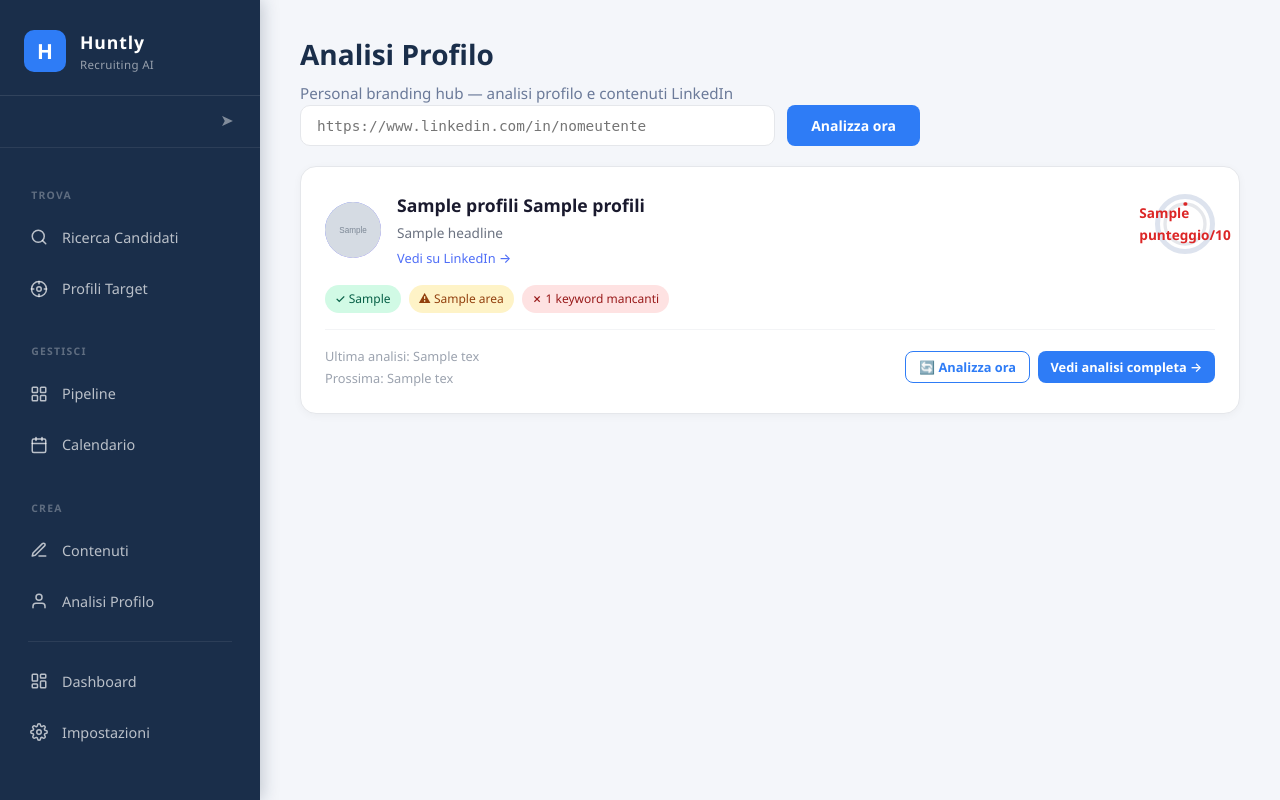
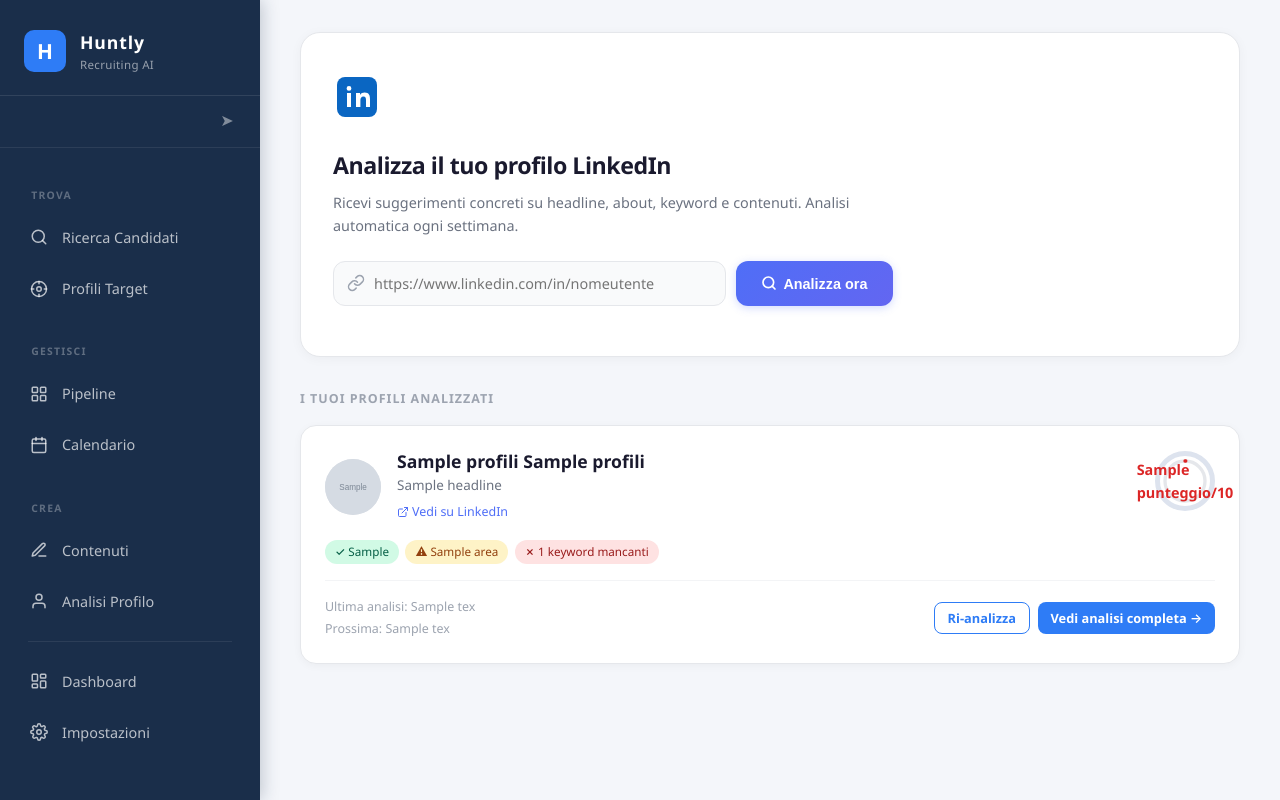
Before and after one commit to Steewee98/Huntly, a Python web app: template templates/profilo_personale.html in a window 1280 px wide. Run offline with Jinja, Linux system fonts and the light colour scheme; the template is opened without the code that fills it: most values are stand-ins (such as "Sample title", 1, 10 or a date in 2020); grey boxes marked "Sample" are stand-in pictures.

Commit message:
feat(profilo): redesign completo con hero card, storico come profilo-card, URL puliti
Co-Authored-By: Claude Opus 4.6 <noreply@anthropic.com>

```diff
--- a/templates/profilo_personale.html
+++ b/templates/profilo_personale.html
@@ -3,67 +3,52 @@
 
 {% block content %}
 
-{% if not profili and not storico %}
-<!-- ===== EMPTY STATE — Nessuna analisi ===== -->
-<div class="pp-empty-state">
-    <div class="pp-empty-box">
-        <div class="pp-empty-icon">
-            <svg width="56" height="56" viewBox="0 0 24 24" fill="none">
+<!-- ===== HERO / FORM ===== -->
+<div class="pp-hero {% if not profili and not storico %}pp-hero-center{% endif %}">
+    <div class="pp-hero-inner">
+        <div class="pp-hero-icon">
+            <svg width="48" height="48" viewBox="0 0 24 24" fill="none">
                 <rect x="2" y="2" width="20" height="20" rx="4" fill="#0A66C2"/>
                 <path d="M7 10h2v7H7zm1-3.5a1.2 1.2 0 1 1 0 2.4 1.2 1.2 0 0 1 0-2.4zM11.5 10h2v1c.5-.8 1.4-1.2 2.3-1.2 2.2 0 2.7 1.4 2.7 3.3V17h-2v-3.5c0-1-.2-1.8-1.3-1.8s-1.5.9-1.5 1.8V17h-2.2V10z" fill="#fff"/>
             </svg>
         </div>
-        <h1 class="pp-empty-title">Analizza il tuo profilo LinkedIn</h1>
-        <p class="pp-empty-subtitle">Ricevi suggerimenti concreti su headline, about, keyword e contenuti.<br>Analisi automatica ogni settimana.</p>
-        <div class="pp-empty-form">
-            <input type="text" id="linkedin-url" class="pp-input"
-                   placeholder="https://www.linkedin.com/in/nomeutente">
-            <button id="btn-analizza" class="btn btn-primary pp-btn-analizza" onclick="avviaAnalisi()">
-                <span id="btn-testo">Analizza ora</span>
-                <span id="btn-loading" class="hidden"><span class="spinner"></span></span>
+        <div class="pp-hero-text">
+            <h1>Analizza il tuo profilo LinkedIn</h1>
+            <p>Ricevi suggerimenti concreti su headline, about, keyword e contenuti. Analisi automatica ogni settimana.</p>
+        </div>
+        <div class="pp-hero-form">
+            <div class="pp-input-wrap">
+                <svg class="pp-input-icon" width="18" height="18" viewBox="0 0 24 24" fill="none" stroke="#9ca3af" stroke-width="2" stroke-linecap="round" stroke-linejoin="round">
+                    <path d="M10 13a5 5 0 0 0 7.54.54l3-3a5 5 0 0 0-7.07-7.07l-1.72 1.71"/>
+                    <path d="M14 11a5 5 0 0 0-7.54-.54l-3 3a5 5 0 0 0 7.07 7.07l1.71-1.71"/>
+                </svg>
+                <input type="text" id="linkedin-url" class="pp-input"
+                       placeholder="https://www.linkedin.com/in/nomeutente">
+            </div>
+            <button id="btn-analizza" class="pp-btn-cta" onclick="avviaAnalisi()">
+                <span id="btn-testo">
+                    <svg width="16" height="16" viewBox="0 0 24 24" fill="none" stroke="currentColor" stroke-width="2.5" stroke-linecap="round" stroke-linejoin="round" style="vertical-align:-2px;margin-right:6px;">
+                        <circle cx="11" cy="11" r="8"/><path d="m21 21-4.3-4.3"/>
+                    </svg>Analizza ora
+                </span>
+                <span id="btn-loading" class="hidden"><span class="spinner"></span> Analisi in corso...</span>
             </button>
         </div>
-        <div id="fallback-wrapper" class="hidden" style="width:100%;max-width:520px;margin-top:1rem;">
+        <div id="fallback-wrapper" class="hidden pp-fallback-wrap">
             <div class="pp-fallback-msg">
                 EnrichLayer non ha potuto estrarre i dati. Incolla manualmente il testo del profilo.
             </div>
-            <textarea id="testo-manuale" class="pp-input" rows="5"
+            <textarea id="testo-manuale" class="pp-input pp-textarea"
                       placeholder="Incolla qui headline, about, esperienze..."
-                      style="resize:vertical;min-height:120px;width:100%;margin-top:0.5rem;"></textarea>
+                      rows="5"></textarea>
         </div>
         <div id="analisi-errore" class="pp-errore"></div>
     </div>
 </div>
 
-{% else %}
-<!-- ===== HEADER + FORM (quando ci sono profili) ===== -->
-<div class="pp-page-header">
-    <div>
-        <h1 class="page-title">Analisi Profilo</h1>
-        <p class="page-subtitle">Personal branding hub — analisi profilo e contenuti LinkedIn</p>
-    </div>
-</div>
-
-<div class="pp-form-bar">
-    <input type="text" id="linkedin-url" class="pp-input"
-           placeholder="https://www.linkedin.com/in/nomeutente">
-    <button id="btn-analizza" class="btn btn-primary pp-btn-analizza" onclick="avviaAnalisi()">
-        <span id="btn-testo">Analizza ora</span>
-        <span id="btn-loading" class="hidden"><span class="spinner"></span></span>
-    </button>
-</div>
-<div id="fallback-wrapper" class="hidden" style="max-width:620px;margin-bottom:1rem;">
-    <div class="pp-fallback-msg">
-        EnrichLayer non ha potuto estrarre i dati. Incolla manualmente il testo del profilo.
-    </div>
-    <textarea id="testo-manuale" class="pp-input" rows="5"
-              placeholder="Incolla qui headline, about, esperienze..."
-              style="resize:vertical;min-height:120px;width:100%;margin-top:0.5rem;"></textarea>
-</div>
-<div id="analisi-errore" class="pp-errore"></div>
-
-<!-- ===== GRIGLIA PROFILI ===== -->
+<!-- ===== PROFILI CARDS ===== -->
 {% if profili %}
+<div class="pp-section-label">I tuoi profili analizzati</div>
 <div class="pp-profili-list">
     {% for p in profili %}
     <div class="profilo-card">
@@ -77,7 +62,11 @@
                 <div class="profilo-nome">{{ p.nome or '' }} {{ p.cognome or '' }}</div>
                 <div class="profilo-headline">{{ p.headline or '' }}</div>
                 {% if p.linkedin_url %}
-                <a href="{{ p.linkedin_url }}" target="_blank" class="profilo-link">Vedi su LinkedIn &rarr;</a>
+                <a href="{{ p.linkedin_url }}" target="_blank" class="profilo-link">
+                    <svg width="12" height="12" viewBox="0 0 24 24" fill="none" stroke="currentColor" stroke-width="2" stroke-linecap="round" stroke-linejoin="round" style="vertical-align:-1px;margin-right:3px;">
+                        <path d="M18 13v6a2 2 0 0 1-2 2H5a2 2 0 0 1-2-2V8a2 2 0 0 1 2-2h6"/><polyline points="15 3 21 3 21 9"/><line x1="10" y1="14" x2="21" y2="3"/>
+                    </svg>Vedi su LinkedIn
+                </a>
                 {% endif %}
             </div>
             {% if p.ultima and p.ultima.punteggio %}
@@ -93,7 +82,8 @@
                         stroke-dasharray="{{ circ }}"
                         stroke-dashoffset="{{ offset }}"
                         stroke-linecap="round"
-                        transform="rotate(-90 30 30)"/>
+                        transform="rotate(-90 30 30)"
+                        style="transition:stroke-dashoffset .8s ease;"/>
                 </svg>
                 <span class="score-num" style="color:{{ colore }};">{{ punt }}/10</span>
             </div>
@@ -133,7 +123,7 @@
             </div>
             <div class="profilo-actions">
                 <button class="btn btn-outline btn-sm" onclick="analizzaOra(this, '{{ p.linkedin_url }}')">
-                    &#x1f504; Analizza ora
+                    Ri-analizza
                 </button>
                 {% if p.ultima %}
                 <a href="{{ url_for('profilo_personale.dettaglio_analisi', analisi_id=p.ultima.id) }}" class="btn btn-primary btn-sm">
@@ -147,32 +137,70 @@
 </div>
 {% endif %}
 
-<!-- ===== STORICO (backward compat, se no profili ma ci sono analisi) ===== -->
+<!-- ===== STORICO (backward compat) ===== -->
 {% if storico and not profili %}
-<div class="pp-storico-section">
-    <h3 class="pp-storico-title">Analisi precedenti</h3>
-    <div class="pp-storico-list">
-        {% for s in storico %}
-        <a href="{{ url_for('profilo_personale.dettaglio_analisi', analisi_id=s.id) }}" class="pp-storico-row">
-            <div class="pp-storico-info">
-                <span class="pp-storico-url">{{ s.linkedin_url or 'Profilo manuale' }}</span>
-                <span class="pp-storico-date">{{ s.creato_il[:10] }}</span>
+<div class="pp-section-label">Analisi precedenti</div>
+<div class="pp-profili-list">
+    {% for s in storico %}
+    {% set url_clean = s.linkedin_url.split('?')[0] if s.linkedin_url else '' %}
+    {% set nome_from_url = url_clean.split('/in/')[-1].replace('-', ' ').title() if '/in/' in (url_clean or '') else '' %}
+    <div class="profilo-card">
+        <div class="profilo-card-top">
+            <div class="avatar-circle">{{ nome_from_url[0] if nome_from_url else 'P' }}{{ nome_from_url.split(' ')[1][0] if nome_from_url and ' ' in nome_from_url else '' }}</div>
+            <div class="profilo-info">
+                <div class="profilo-nome">{{ nome_from_url or 'Profilo manuale' }}</div>
+                <div class="profilo-headline">{{ url_clean or 'Analisi da testo incollato' }}</div>
+                {% if url_clean %}
+                <a href="{{ s.linkedin_url }}" target="_blank" class="profilo-link">
+                    <svg width="12" height="12" viewBox="0 0 24 24" fill="none" stroke="currentColor" stroke-width="2" stroke-linecap="round" stroke-linejoin="round" style="vertical-align:-1px;margin-right:3px;">
+                        <path d="M18 13v6a2 2 0 0 1-2 2H5a2 2 0 0 1-2-2V8a2 2 0 0 1 2-2h6"/><polyline points="15 3 21 3 21 9"/><line x1="10" y1="14" x2="21" y2="3"/>
+                    </svg>Vedi su LinkedIn
+                </a>
+                {% endif %}
             </div>
             {% if s.punteggio %}
-            <span class="pp-storico-score" style="color:{% if s.punteggio >= 8 %}#16a34a{% elif s.punteggio >= 5 %}#d97706{% else %}#dc2626{% endif %};">
-                {{ s.punteggio }}/10
-            </span>
+            {% set punt = s.punteggio %}
+            {% set circ = 150.8 %}
+            {% set offset = circ - (circ * punt / 10) %}
+            {% set colore = '#16a34a' if punt >= 8 else ('#d97706' if punt >= 5 else '#dc2626') %}
+            <div class="score-circle">
+                <svg viewBox="0 0 60 60">
+                    <circle cx="30" cy="30" r="24" fill="none" stroke="#e5e7eb" stroke-width="4"/>
+                    <circle cx="30" cy="30" r="24" fill="none"
+                        stroke="{{ colore }}" stroke-width="4"
+                        stroke-dasharray="{{ circ }}"
+                        stroke-dashoffset="{{ offset }}"
+                        stroke-linecap="round"
+                        transform="rotate(-90 30 30)"
+                        style="transition:stroke-dashoffset .8s ease;"/>
+                </svg>
+                <span class="score-num" style="color:{{ colore }};">{{ punt }}/10</span>
+            </div>
             {% endif %}
-        </a>
-        {% endfor %}
+        </div>
+
+        <div class="profilo-card-footer">
+            <div class="analisi-info">
+                <span>Analizzato il {{ s.creato_il[:10] }}</span>
+            </div>
+            <div class="profilo-actions">
+                {% if url_clean %}
+                <button class="btn btn-outline btn-sm" onclick="analizzaOra(this, '{{ url_clean }}')">
+                    Ri-analizza
+                </button>
+                {% endif %}
+                <a href="{{ url_for('profilo_personale.dettaglio_analisi', analisi_id=s.id) }}" class="btn btn-primary btn-sm">
+                    Vedi analisi completa &rarr;
+                </a>
+            </div>
+        </div>
     </div>
+    {% endfor %}
 </div>
 {% endif %}
 
-{% endif %}
-
-<!-- ===== RISULTATI INLINE (analisi appena eseguita) ===== -->
-<div id="sezione-risultati" class="hidden" style="margin-top:2rem;">
+<!-- ===== RISULTATI INLINE ===== -->
+<div id="sezione-risultati" class="hidden">
     <div class="pp-risultati-header">
         <h2>Risultati analisi</h2>
         <div class="pp-risultati-actions">
@@ -190,7 +218,8 @@
                     stroke-dasharray="201.1"
                     stroke-dashoffset="201.1"
                     stroke-linecap="round"
-                    transform="rotate(-90 40 40)"/>
+                    transform="rotate(-90 40 40)"
+                    style="transition:stroke-dashoffset .8s ease;"/>
             </svg>
             <span id="score-num" class="pp-score-ring-num">--</span>
         </div>
@@ -238,68 +267,119 @@
 
 {% block scripts %}
 <style>
-/* ══════ Empty State ══════ */
-.pp-empty-state {
-    display: flex;
-    align-items: center;
-    justify-content: center;
-    min-height: calc(100vh - 200px);
-    padding: 2rem;
+/* ══════ Hero ══════ */
+.pp-hero {
+    background: #fff;
+    border: 1px solid #e5e7eb;
+    border-radius: 20px;
+    padding: 2.5rem 2rem;
+    margin-bottom: 2rem;
+    box-shadow: 0 2px 12px rgba(0,0,0,0.04);
 }
-.pp-empty-box {
+.pp-hero-center {
+    margin-top: 8vh;
+    max-width: 580px;
+    margin-left: auto;
+    margin-right: auto;
+}
+.pp-hero-inner {
+    max-width: 560px;
+}
+.pp-hero-center .pp-hero-inner {
+    margin: 0 auto;
     text-align: center;
-    max-width: 520px;
-    width: 100%;
 }
-.pp-empty-icon {
-    margin-bottom: 1.5rem;
+.pp-hero-icon {
+    margin-bottom: 1.25rem;
 }
-.pp-empty-title {
-    font-size: 1.5rem;
+.pp-hero-text h1 {
+    font-size: 1.45rem;
     font-weight: 800;
     color: #1a1a2e;
-    margin: 0 0 0.5rem;
+    margin: 0 0 0.4rem;
+    letter-spacing: -0.02em;
 }
-.pp-empty-subtitle {
-    font-size: 0.92rem;
+.pp-hero-text p {
+    font-size: 0.9rem;
     color: #6b7280;
     line-height: 1.6;
-    margin: 0 0 2rem;
+    margin: 0 0 1.5rem;
 }
-.pp-empty-form {
+.pp-hero-form {
     display: flex;
-    gap: 0.75rem;
-    width: 100%;
+    gap: 0.6rem;
+}
+.pp-hero-center .pp-hero-form {
     max-width: 520px;
     margin: 0 auto;
 }
-
-/* ══════ Form bar ══════ */
-.pp-form-bar {
-    display: flex;
-    gap: 0.75rem;
-    max-width: 620px;
-    margin-bottom: 1.25rem;
+.pp-input-wrap {
+    flex: 1;
+    position: relative;
+}
+.pp-input-icon {
+    position: absolute;
+    left: 14px;
+    top: 50%;
+    transform: translateY(-50%);
+    pointer-events: none;
 }
 .pp-input {
-    flex: 1;
-    padding: 0.7rem 1rem;
-    border: 1px solid #e5e7eb;
-    border-radius: 10px;
+    width: 100%;
+    padding: 0.75rem 0.9rem 0.75rem 2.5rem;
+    border: 1.5px solid #e5e7eb;
+    border-radius: 12px;
     font-size: 0.9rem;
-    font-family: monospace;
-    background: #fff;
-    transition: border-color 0.2s;
+    font-family: inherit;
+    background: #f9fafb;
+    transition: all 0.2s;
+    box-sizing: border-box;
 }
 .pp-input:focus {
     outline: none;
     border-color: #4F6EF7;
-    box-shadow: 0 0 0 3px rgba(79,110,247,0.08);
+    background: #fff;
+    box-shadow: 0 0 0 4px rgba(79,110,247,0.08);
 }
-.pp-btn-analizza {
+.pp-textarea {
+    padding-left: 0.9rem;
+    resize: vertical;
+    min-height: 120px;
+    font-family: inherit;
+}
+.pp-btn-cta {
+    display: inline-flex;
+    align-items: center;
+    justify-content: center;
+    gap: 0.35rem;
     white-space: nowrap;
-    padding: 0.7rem 1.5rem;
+    padding: 0.75rem 1.6rem;
+    font-size: 0.9rem;
     font-weight: 600;
+    color: #fff;
+    background: linear-gradient(135deg, #4F6EF7 0%, #6366f1 100%);
+    border: none;
+    border-radius: 12px;
+    cursor: pointer;
+    transition: all 0.2s;
+    box-shadow: 0 2px 8px rgba(79,110,247,0.25);
+}
+.pp-btn-cta:hover {
+    transform: translateY(-1px);
+    box-shadow: 0 4px 14px rgba(79,110,247,0.35);
+}
+.pp-btn-cta:active {
+    transform: translateY(0);
+}
+.pp-btn-cta:disabled {
+    opacity: 0.7;
+    cursor: not-allowed;
+    transform: none;
+}
+
+.pp-fallback-wrap {
+    width: 100%;
+    margin-top: 1rem;
 }
 .pp-fallback-msg {
     padding: 0.65rem 0.85rem;
@@ -308,19 +388,29 @@
     border-radius: 10px;
     font-size: 0.84rem;
     color: #92400e;
+    margin-bottom: 0.5rem;
 }
 .pp-errore {
     color: #dc2626;
     font-size: 0.85rem;
-    margin-top: 0.5rem;
+    margin-top: 0.65rem;
+}
+
+/* ══════ Section label ══════ */
+.pp-section-label {
+    font-size: 0.78rem;
+    font-weight: 700;
+    color: #9ca3af;
+    text-transform: uppercase;
+    letter-spacing: 0.08em;
+    margin-bottom: 1rem;
 }
 
 /* ══════ Profile Cards ══════ */
 .pp-profili-list {
     display: flex;
     flex-direction: column;
-    gap: 1.5rem;
-    margin-top: 0.5rem;
+    gap: 1rem;
 }
 .profilo-card {
     background: #fff;
@@ -348,12 +438,13 @@
     border-radius: 50%;
     background: linear-gradient(135deg, #4F6EF7, #7B61FF);
     color: #fff;
-    font-size: 1.2rem;
+    font-size: 1.15rem;
     font-weight: 700;
     display: flex;
     align-items: center;
     justify-content: center;
     flex-shrink: 0;
+    letter-spacing: 1px;
 }
 .avatar-img {
     width: 56px;
@@ -361,6 +452,7 @@
     border-radius: 50%;
     object-fit: cover;
     flex-shrink: 0;
+    background: #e5e7eb;
 }
 
 .profilo-info {
@@ -371,23 +463,27 @@
     font-size: 1.1rem;
     font-weight: 700;
     color: #1a1a2e;
+    line-height: 1.3;
 }
 .profilo-headline {
-    font-size: 0.85rem;
+    font-size: 0.84rem;
     color: #6b7280;
-    margin: 2px 0;
+    margin: 2px 0 4px;
     white-space: nowrap;
     overflow: hidden;
     text-overflow: ellipsis;
 }
 .profilo-link {
-    font-size: 0.8rem;
+    display: inline-flex;
+    align-items: center;
+    font-size: 0.78rem;
     color: #4F6EF7;
     text-decoration: none;
     font-weight: 500;
+    transition: color 0.15s;
 }
 .profilo-link:hover {
-    text-decoration: underline;
+    color: #3b52c4;
 }
 
 .score-circle {
@@ -406,21 +502,22 @@
     top: 50%;
     left: 50%;
     transform: translate(-50%, -50%);
-    font-size: 0.85rem;
-    font-weight: 700;
+    font-size: 0.9rem;
+    font-weight: 800;
 }
 
 .badge-row {
     display: flex;
     flex-wrap: wrap;
-    gap: 0.5rem;
-    margin: 1rem 0;
+    gap: 0.4rem;
+    margin: 0 0 1rem;
 }
 .badge {
-    font-size: 0.75rem;
-    padding: 4px 10px;
+    font-size: 0.73rem;
+    padding: 3px 10px;
     border-radius: 20px;
     font-weight: 500;
+    line-height: 1.5;
 }
 .badge-verde { background: #d1fae5; color: #065f46; }
 .badge-arancione { background: #fef3c7; color: #92400e; }
@@ -432,14 +529,13 @@
     align-items: center;
     padding-top: 1rem;
     border-top: 1px solid #f3f4f6;
-    margin-top: 0.5rem;
     flex-wrap: wrap;
     gap: 0.75rem;
 }
 .analisi-info {
     display: flex;
     flex-direction: column;
-    font-size: 0.8rem;
+    font-size: 0.78rem;
     color: #9ca3af;
     gap: 2px;
 }
@@ -681,10 +734,9 @@ async function avviaAnalisi() {
         document.getElementById('btn-analizza').disabled = false;
         document.getElementById('btn-testo').classList.remove('hidden');
         document.getElementById('btn-loading').classList.add('hidden');
-        // Reset any card buttons
         document.querySelectorAll('.profilo-actions .btn-outline').forEach(function(b) {
             b.disabled = false;
-            b.innerHTML = '&#x1f504; Analizza ora';
+            b.textContent = 'Ri-analizza';
         });
     }
 }
```
Also changed, not shown: other parts of templates/profilo_personale.html (+15 -58 lines).
